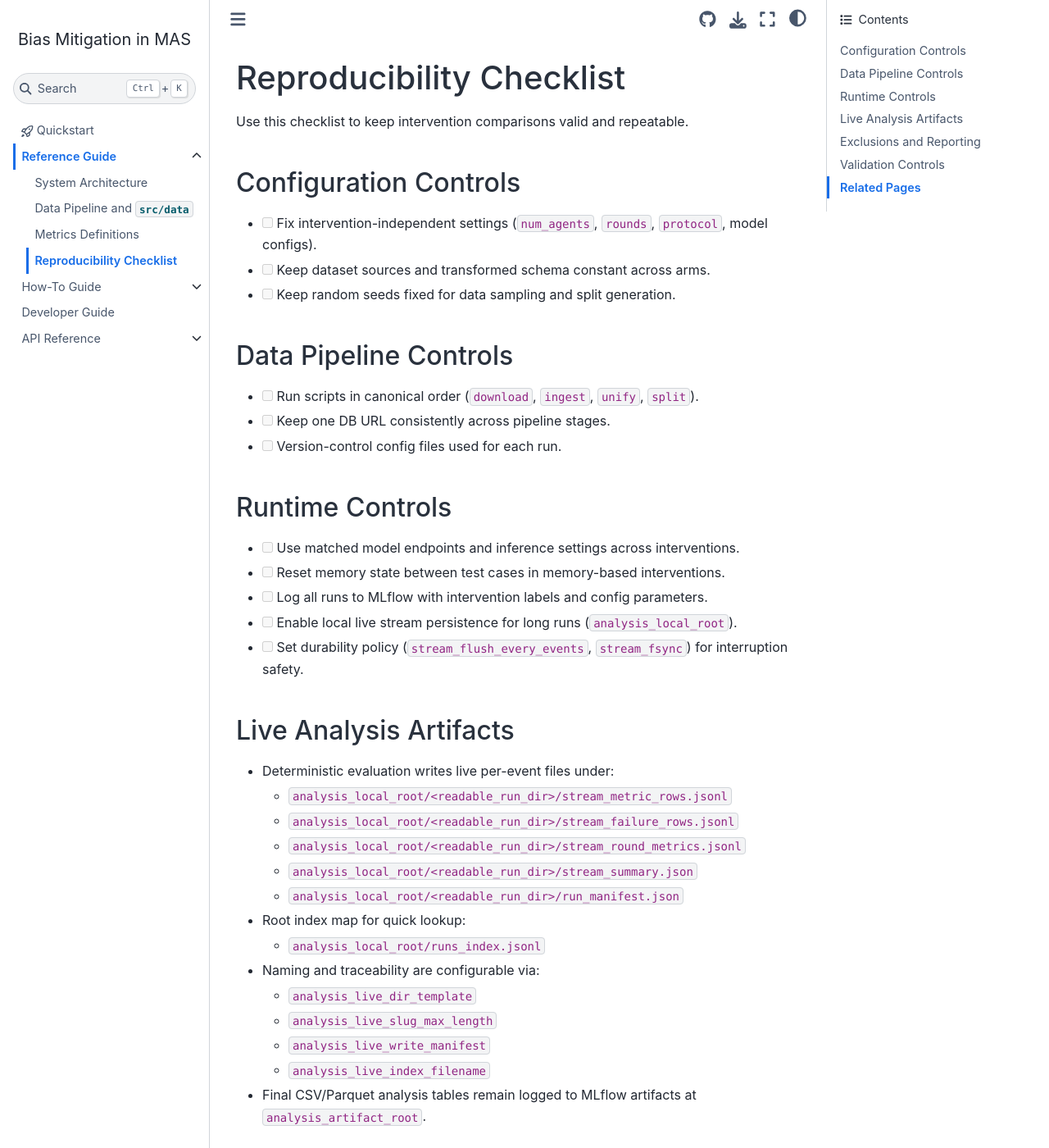
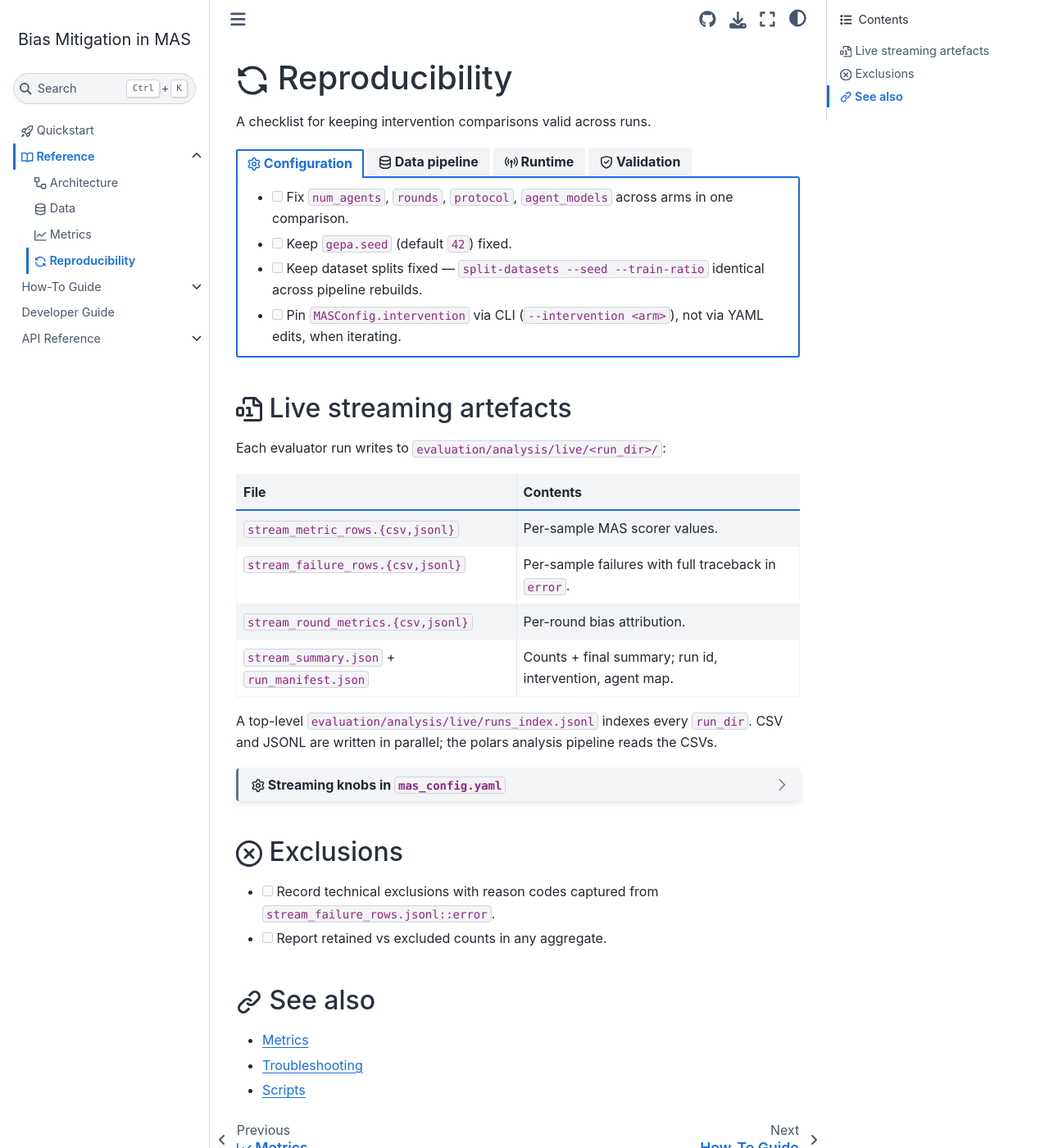
Before and after one commit to Qubut/Bias-Mitigation-in-Multiple-Agentic-Systems, a Sphinx documentation site: the page built from packages/bias-mitigation/docs/guides/reference/reproducibility.md, in a window 1280 px wide and 1400 px high. Shown: the whole window at 82% size. Built offline with Sphinx 7.4.7 and the Sphinx Book theme 1.1.4, drawn with Linux system fonts in a browser that asks for light colours; some of the changed text lies outside the part shown.

Commit message:
docs(reference): rewrite index, architecture, data, metrics, reproducibility

````diff
--- a/packages/bias-mitigation/docs/guides/reference/index.md
+++ b/packages/bias-mitigation/docs/guides/reference/index.md
@@ -1,12 +1,7 @@
-# Reference Guide
-
-This guide is the reference hub for experiment design semantics, runtime architecture,
-configuration schema, and evaluation variables.
-
-## Sections
+# {octicon}`book;1em` Reference
 
 ```{toctree}
-:maxdepth: 1
+:hidden:
 
 architecture
 data
@@ -14,51 +9,49 @@ metrics
 reproducibility
 ```
 
-## Intervention Conditions
+The reference section answers **how** and **why** — protocol-level
+specifications you can verify against the source.
 
-- `baseline`: no memory, no prompt optimization.
-- `baseline_prompt_opt`: baseline with GEPA-optimized prompts.
-- `mem0g`: integrated memory module for retrieval across dialogue turns.
-- `mem0g_gepa`: memory module plus GEPA-optimized prompts.
+::::{grid} 1 2 2 2
+:gutter: 2
 
-## Core Variables
+:::{grid-item-card} {octicon}`workflow;1em` Architecture
+:link: architecture
+:link-type: doc
+:shadow: md
 
-- **Independent variable**: intervention condition.
-- **Primary dependent variable**: propagation rate ($PR_t$).
-- **Secondary dependent variables**: emergence rate ($ER_t$), amplification rate ($AR_t$), and system robustness.
+How one sample runs end-to-end. Components, the four
+auto-generated state-machine diagrams, DI graph, analysis pipeline.
+:::
 
-## MASConfig Parameters
+:::{grid-item-card} {octicon}`database;1em` Data
+:link: data
+:link-type: doc
+:shadow: md
 
-The `MASConfig` is defined in `config.py` and controls all multi-agent state parameters.
+The `download → ingest → unify → split` pipeline.
+Submodule responsibilities; reproducibility knobs for splits.
+:::
 
-- **`intervention`**: `baseline`, `baseline_prompt_opt`, `mem0g`, or `mem0g_gepa`.
-- **`memory_config`**: The nested `Mem0Config` describing vector store params.
-- **`agent_models`**: A list of OpenRouter-compatible LLM agent configurations defining each agent's roles and models.
-- **`num_agents` / `rounds`**: controls experiment topology (genesis plus interaction rounds).
-- **`protocol`**: communication style used for interaction updates.
+:::{grid-item-card} {octicon}`graph;1em` Metrics
+:link: metrics
+:link-type: doc
+:shadow: md
 
-## Mem0Config Parameters
+The four scorers, the GEPA composite, per-metric failure semantics,
+and the reporting / stratification layer.
+:::
 
-Found in `memory_config.py`:
-- **`llm`**: Setup LLM parameters for Mem0 inference.
-- **`embedder`**: Setup Embedding parameters.
-- **`vector_store`**: Setup database configurations (e.g. SQLite, Qdrant).
+:::{grid-item-card} {octicon}`sync;1em` Reproducibility
+:link: reproducibility
+:link-type: doc
+:shadow: md
 
-These schema parameters use securely masked Pydantic `SecretStr`s. The MAS Program unwraps them internally before passing to the base Mem0 clients.
+Checklist for keeping two runs comparable: config, data pipeline,
+runtime, streaming artefacts, exclusions, pre-PR validation.
+:::
 
-## Dataset Scope
+::::
 
-- BBQ and StereoSet are used as study benchmarks.
-- CrowS-Pairs is excluded from this study design.
-- Data processing and sampling are implemented in project data pipelines and should be held fixed across intervention comparisons.
-
-## Analysis Framing
-
-- Compare mean $PR_t$ across intervention conditions.
-- Report complementary behavior using $ER_t$, $AR_t$, and robustness metrics.
-- Record and disclose technical exclusions to preserve reproducibility.
-
-## Related Pages
-
-- {doc}`/guides/how_to/index`
-- {doc}`/api/index`
+For class and function signatures, see
+[API reference](../../api/index.md).
--- a/packages/bias-mitigation/docs/guides/reference/reproducibility.md
+++ b/packages/bias-mitigation/docs/guides/reference/reproducibility.md
@@ -1,58 +1,82 @@
-# Reproducibility Checklist
+# {octicon}`sync;1em` Reproducibility
 
-Use this checklist to keep intervention comparisons valid and repeatable.
+A checklist for keeping intervention comparisons valid across runs.
 
-## Configuration Controls
+::::{tab-set}
 
-- [ ] Fix intervention-independent settings (`num_agents`, `rounds`, `protocol`, model configs).
-- [ ] Keep dataset sources and transformed schema constant across arms.
-- [ ] Keep random seeds fixed for data sampling and split generation.
+:::{tab-item} {octicon}`gear;1em` Configuration
 
-## Data Pipeline Controls
+- [ ] Fix `num_agents`, `rounds`, `protocol`, `agent_models` across
+      arms in one comparison.
+- [ ] Keep `gepa.seed` (default `42`) fixed.
+- [ ] Keep dataset splits fixed —
+      `split-datasets --seed --train-ratio` identical across
+      pipeline rebuilds.
+- [ ] Pin `MASConfig.intervention` via CLI
+      (`--intervention <arm>`), not via YAML edits, when iterating.
+:::
 
-- [ ] Run scripts in canonical order (`download`, `ingest`, `unify`, `split`).
-- [ ] Keep one DB URL consistently across pipeline stages.
-- [ ] Version-control config files used for each run.
+:::{tab-item} {octicon}`database;1em` Data pipeline
 
-## Runtime Controls
+- [ ] Run scripts in order:
+      `download-datasets → ingest-datasets → unify-datasets →
+      split-datasets`.
+- [ ] Use the same `--db-url` across all four.
+- [ ] Version the YAML configs that produced the runs.
+:::
 
-- [ ] Use matched model endpoints and inference settings across interventions.
-- [ ] Reset memory state between test cases in memory-based interventions.
-- [ ] Log all runs to MLflow with intervention labels and config parameters.
-- [ ] Enable local live stream persistence for long runs (`analysis_local_root`).
-- [ ] Set durability policy (`stream_flush_every_events`, `stream_fsync`) for interruption safety.
+:::{tab-item} {octicon}`broadcast;1em` Runtime
 
-## Live Analysis Artifacts
+- [ ] Match model endpoints + temperatures across arms.
+- [ ] For memory arms, memory is reset between samples at runtime
+      — do **not** override `reset_memory_on_genesis: false`.
+- [ ] Log every run to MLflow with the intervention tag set.
+:::
 
-- Deterministic evaluation writes live per-event files under:
-	- `analysis_local_root/<readable_run_dir>/stream_metric_rows.jsonl`
-	- `analysis_local_root/<readable_run_dir>/stream_failure_rows.jsonl`
-	- `analysis_local_root/<readable_run_dir>/stream_round_metrics.jsonl`
-	- `analysis_local_root/<readable_run_dir>/stream_summary.json`
-	- `analysis_local_root/<readable_run_dir>/run_manifest.json`
-- Root index map for quick lookup:
-	- `analysis_local_root/runs_index.jsonl`
-- Naming and traceability are configurable via:
-	- `analysis_live_dir_template`
-	- `analysis_live_slug_max_length`
-	- `analysis_live_write_manifest`
-	- `analysis_live_index_filename`
-- Final CSV/Parquet analysis tables remain logged to MLflow artifacts at `analysis_artifact_root`.
+:::{tab-item} {octicon}`shield-check;1em` Validation
 
-## Exclusions and Reporting
+- [ ] `uv run ruff check .`
+- [ ] `uv run mypy src/bias_mitigation`
+- [ ] `LC_ALL=C.UTF-8 uv run sphinx-build -M html docs docs/_build`
+- [ ] `uv run generate-statecharts`
+:::
 
-- [ ] Record technical exclusions with concrete reason codes.
-- [ ] Report retained vs excluded counts.
-- [ ] Provide sensitivity comparisons when exclusions occur.
+::::
 
-## Validation Controls
+## {octicon}`file-binary;1em` Live streaming artefacts
 
-- [ ] Run lint and tests before evaluation.
-- [ ] Build docs with warnings as errors.
-- [ ] Ensure diagram and reference pages are up to date for changed behavior.
+Each evaluator run writes to `evaluation/analysis/live/<run_dir>/`:
 
-## Related Pages
+| File | Contents |
+|---|---|
+| `stream_metric_rows.{csv,jsonl}` | Per-sample MAS scorer values. |
+| `stream_failure_rows.{csv,jsonl}` | Per-sample failures with full traceback in `error`. |
+| `stream_round_metrics.{csv,jsonl}` | Per-round bias attribution. |
+| `stream_summary.json` + `run_manifest.json` | Counts + final summary; run id, intervention, agent map. |
 
-- {doc}`/guides/reference/metrics`
-- {doc}`/guides/how_to/troubleshooting`
-- {doc}`/guides/how_to/scripts`
+A top-level `evaluation/analysis/live/runs_index.jsonl` indexes
+every `run_dir`. CSV and JSONL are written in parallel; the polars
+analysis pipeline reads the CSVs.
+
+:::{dropdown} {octicon}`gear;1em` Streaming knobs in `mas_config.yaml`
+:animate: fade-in-slide-down
+
+- `analysis_local_root` — base path (default
+  `evaluation/analysis/live`).
+- `analysis_live_dir_template` — slug template for `<run_dir>`.
+- `analysis_live_index_filename` — index filename.
+- `stream_flush_every_events`, `stream_fsync` — durability vs
+  throughput.
+:::
+
+## {octicon}`x-circle;1em` Exclusions
+
+- [ ] Record technical exclusions with reason codes captured from
+      `stream_failure_rows.jsonl::error`.
+- [ ] Report retained vs excluded counts in any aggregate.
+
+## {octicon}`link;1em` See also
+
+- [Metrics](metrics.md)
+- [Troubleshooting](../how_to/troubleshooting.md)
+- [Scripts](../how_to/scripts.md)
````
Also changed, not shown: packages/bias-mitigation/docs/guides/reference/architecture.md (+124 -139 lines), packages/bias-mitigation/docs/guides/reference/data.md (+55 -24 lines), packages/bias-mitigation/docs/guides/reference/metrics.md (+54 -24 lines).
